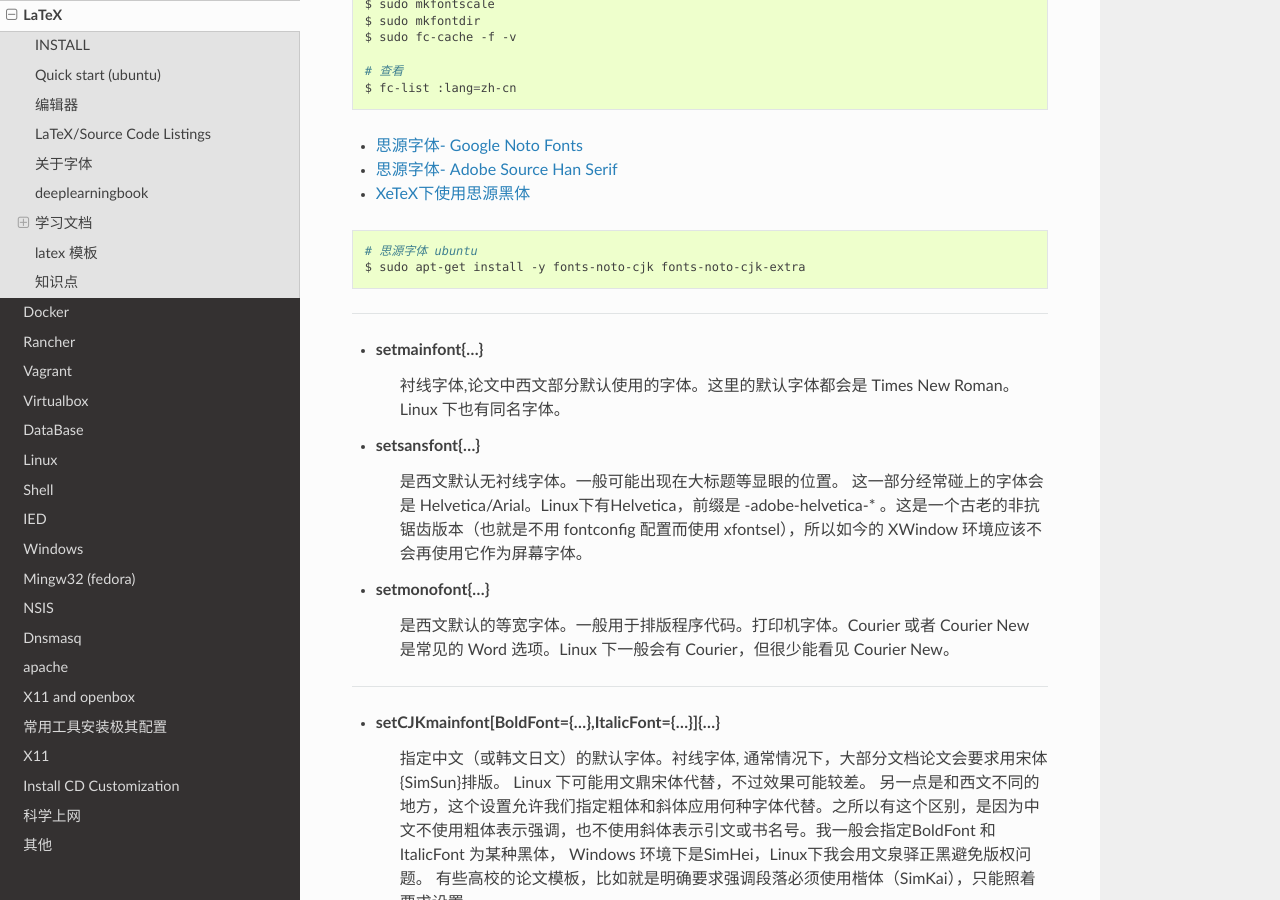
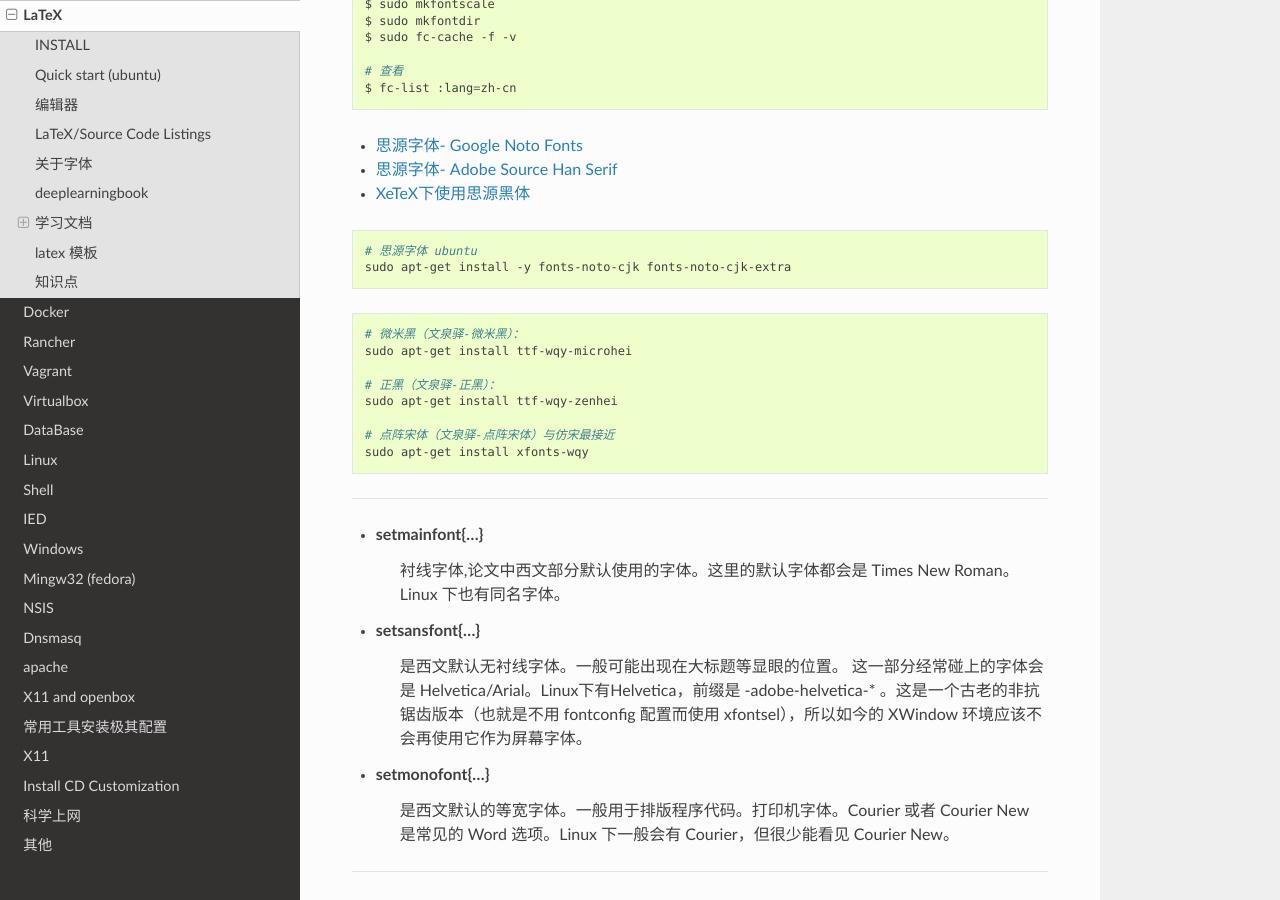
Before and after one commit to my-rds-store/my_space, a Sphinx documentation site: the page built from source/latex/index.rst, in a window 1280 px wide and 900 px high, scrolled down 2834 px. Built offline with Sphinx 7.4.7 and the Read the Docs theme 3.1.0, drawn with Linux system fonts in a browser that asks for light colours.

Commit message:
update ...

```diff
--- a/source/latex/index.rst
+++ b/source/latex/index.rst
@@ -177,7 +177,20 @@ LaTeX/Source Code Listings
 .. code-block:: sh
 
     # 思源字体 ubuntu
-    $ sudo apt-get install -y fonts-noto-cjk fonts-noto-cjk-extra
+    sudo apt-get install -y fonts-noto-cjk fonts-noto-cjk-extra
+
+
+.. code-block:: sh
+
+    # 微米黑（文泉驿-微米黑）：
+    sudo apt-get install ttf-wqy-microhei
+
+    # 正黑（文泉驿-正黑）：
+    sudo apt-get install ttf-wqy-zenhei
+
+    # 点阵宋体（文泉驿-点阵宋体）与仿宋最接近
+    sudo apt-get install xfonts-wqy
+
 
 ----------------
 
```
